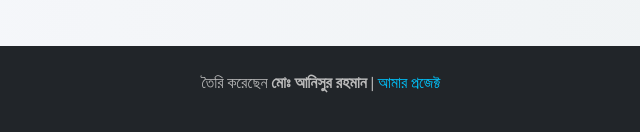
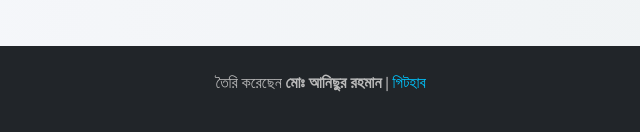
Before and after one commit to AnisurRahmanJU/BanglaProLangs, a plain HTML site: page bprog.html in a window 1280 px wide. Shown: the part 942-1074 px from the top of the page, 319-959 px from the left. Drawn offline with nearby package versions, Linux system fonts and the light colour scheme.

Commit message:
Update bprog.html

```diff
--- a/bprog.html
+++ b/bprog.html
@@ -188,7 +188,7 @@
 
   <!-- Footer -->
   <footer>
-    <p>তৈরি করেছেন <strong>মোঃ আনিসুর রহমান</strong> | <a href="https://anisurrahmanju.github.io/BanglaCLang/">আমার প্রজেক্ট</a></p>
+    <p>তৈরি করেছেন <strong>মোঃ আনিছুর রহমান</strong> | <a href="https://github.com/AnisurrahmanJU/" target="_blank">গিটহাব</a></p>
   </footer>
 
   <!-- Bootstrap JS -->
```
